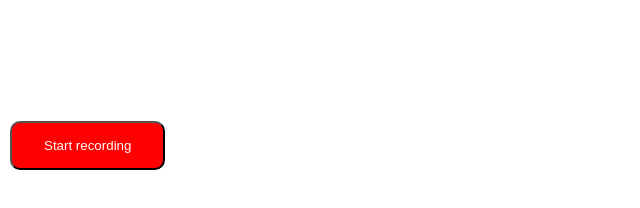
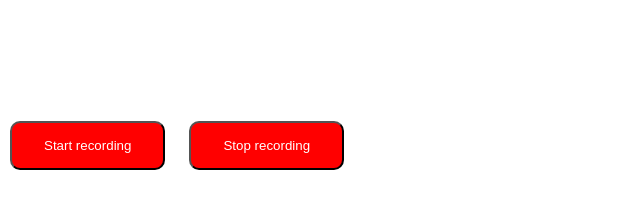
Before and after one commit to bleederi/websensor-videocapture, a plain HTML site: page index.html in a window 1280 px wide. Shown: the whole page, without its empty margins (0-640 px from the left). Drawn offline with Linux system fonts and the light colour scheme.

Commit message:
Stop button

```diff
--- a/index.html
+++ b/index.html
@@ -47,6 +47,7 @@ limitations under the License.
         </template>
 	<body>
                 <button id="startbutton" onclick="startDemo()">Start recording</button>
+                <button id="startbutton" onclick="stopRecording()">Stop recording</button>
 <div hidden id="debug">
 </div>
                 <video controls autoplay></video><br>
--- a/script.js
+++ b/script.js
@@ -80,3 +80,8 @@ function startRecording(stream) {
 	        mediaRecorder.onwarning = function(e){
 	        };
 }
+
+function stopRecording(){
+	mediaRecorder.stop();
+	videoElement.controls = true;
+}
```
